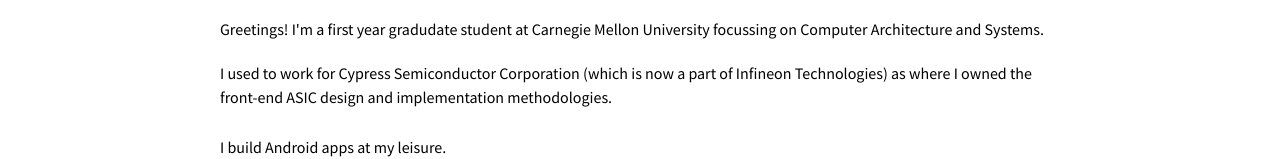
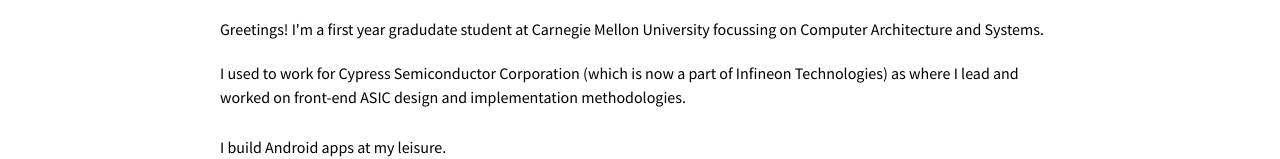
Before and after one commit to balamurugan15/balamurugan15.github.io, a plain HTML site: page index.html in a window 1280 px wide. Shown: the part 394-553 px from the top of the page. Drawn offline with nearby package versions, Linux system fonts and the light colour scheme.

Commit message:
minor changes

```diff
--- a/index.html
+++ b/index.html
@@ -60,7 +60,7 @@
               Greetings! I'm a first year gradudate student at Carnegie Mellon University focussing on Computer Architecture and Systems.
             </p>
             <p class="text">
-              I used to work for Cypress Semiconductor Corporation (which is now a part of Infineon Technologies) as where I owned the front-end ASIC design
+              I used to work for Cypress Semiconductor Corporation (which is now a part of Infineon Technologies) as where I lead and worked on front-end ASIC design
               and implementation methodologies.
             </p>
             <p>
```
